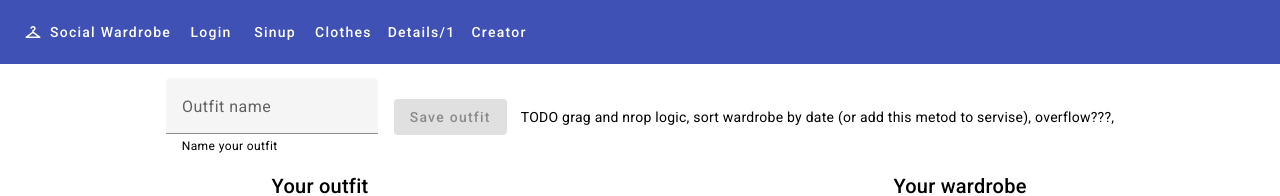
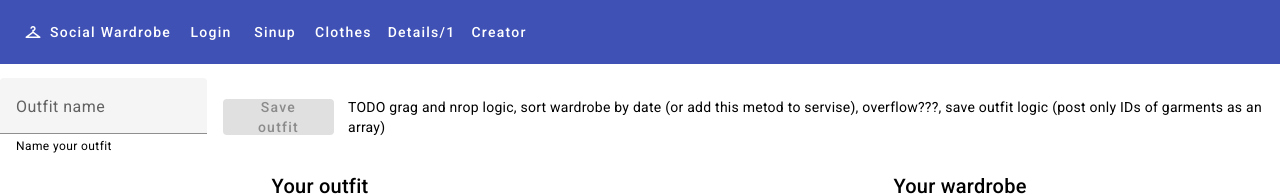
Before and after one commit to maxstepanyuk/social-wardrobe-angular, an Angular app: page /creator in a window 1280 px wide. Shown: the top 196 px of the page. Built offline with nearby package versions, Linux system fonts and the light colour scheme.

Commit message:
upd todo

```diff
--- a/src/app/pages/outfit-creator/outfit-creator.component.html
+++ b/src/app/pages/outfit-creator/outfit-creator.component.html
@@ -7,7 +7,7 @@
     <button mat-raised-button color="primary" [disabled]="outfitGarmentList.length === 0">
         Save outfit
     </button>
-    <span>TODO grag and nrop logic, sort wardrobe by date (or add this metod to servise), overflow???, </span>
+    <span>TODO grag and nrop logic, sort wardrobe by date (or add this metod to servise), overflow???, save outfit logic (post only IDs of garments as an array)</span>
 </div>
 
 <div class="cretor">
```
